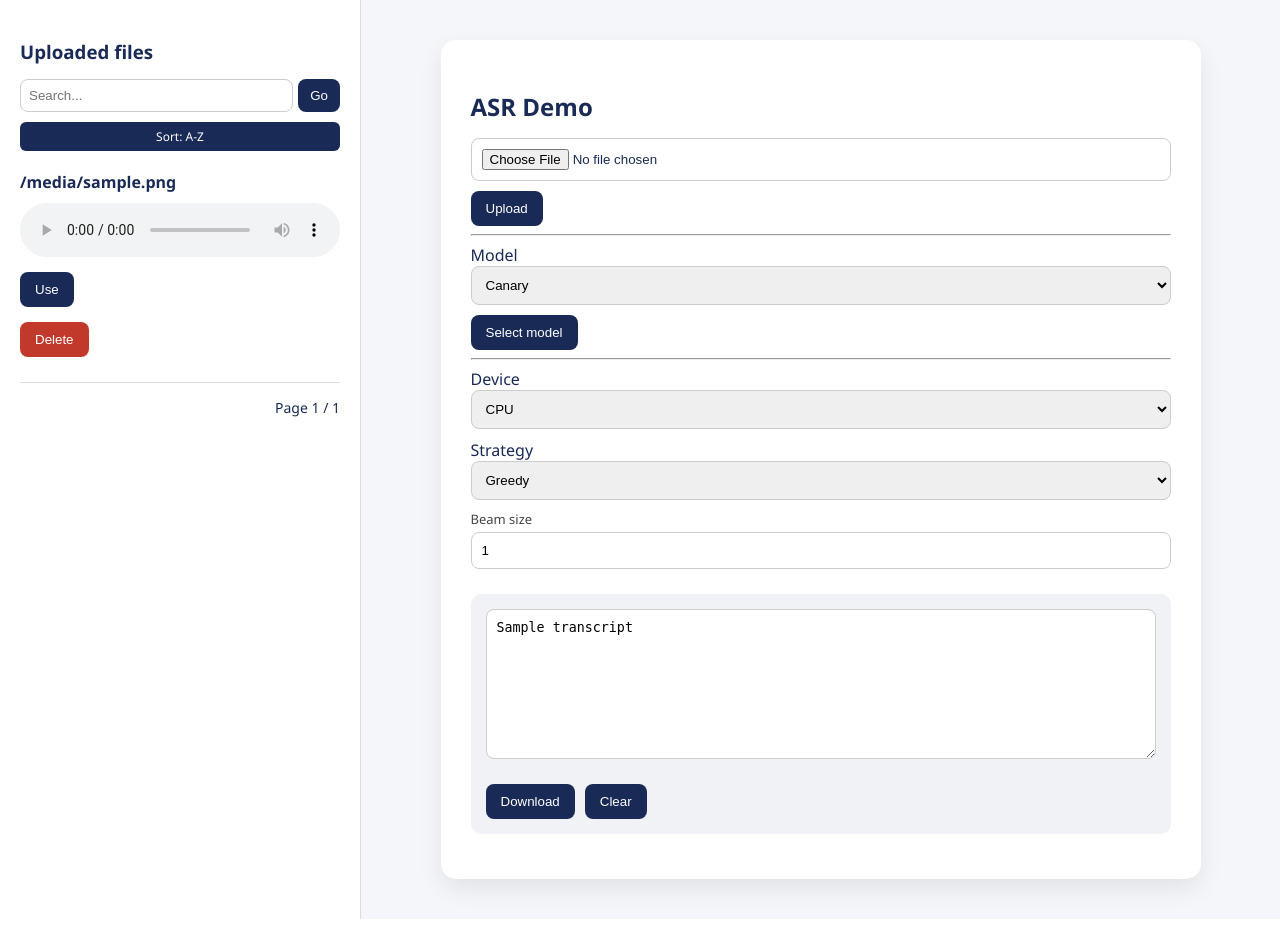
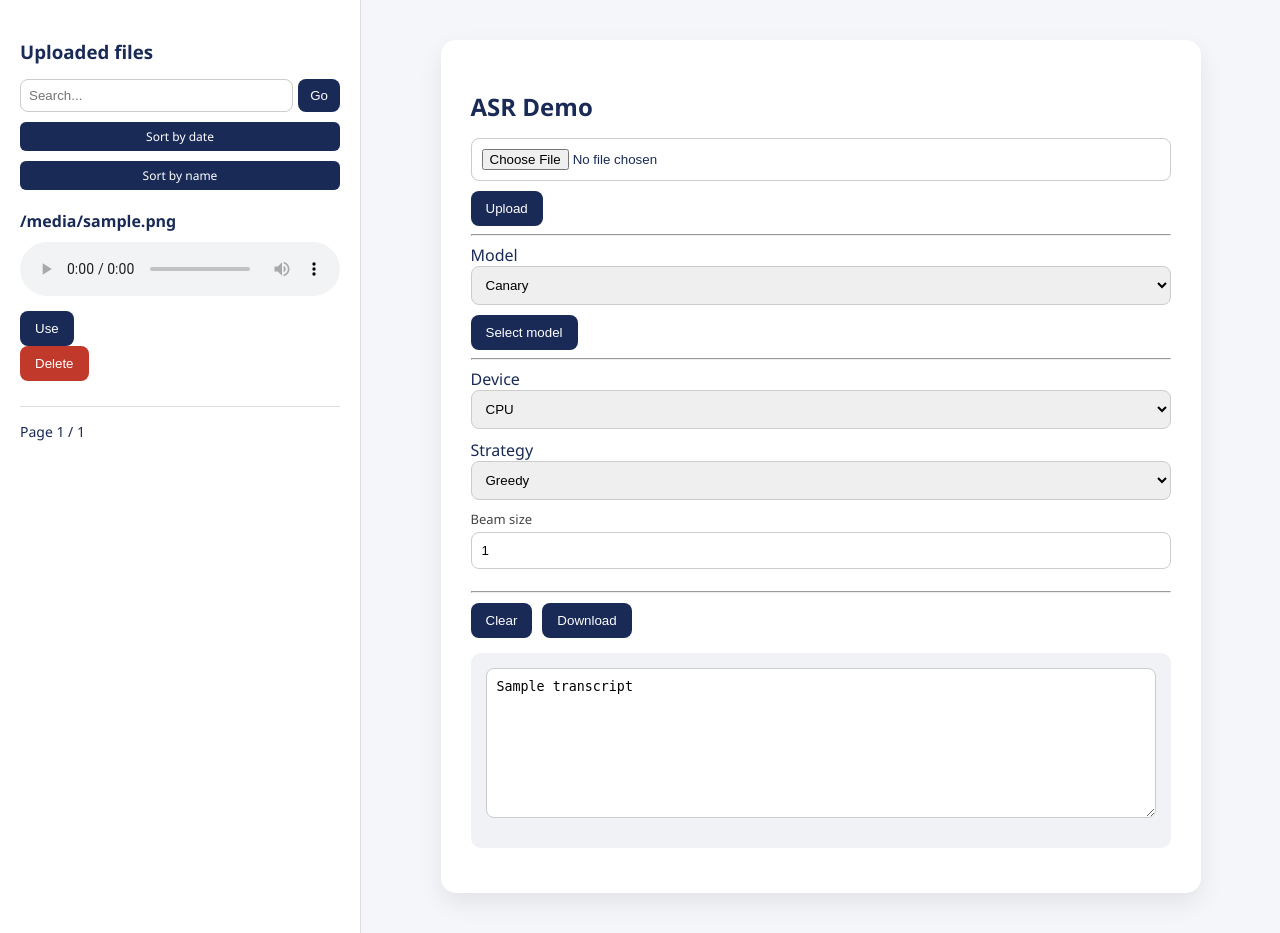
Before and after one commit to danieldedek/test2-image, a Flask app: template app/templates/index.html in a window 1280 px wide. Run offline with Flask 3, Linux system fonts and the light colour scheme; the template is opened without the code that fills it: most values are stand-ins (such as "Sample title", 1, 10 or a date in 2020); parts of the project's set-up code (start-up, migrations or seed data) failed here and were passed over.

Commit message:
Update index.html

```diff
--- a/app/templates/index.html
+++ b/app/templates/index.html
@@ -20,11 +20,12 @@
             <button>Go</button>
         </form>
 
-        {% if sort == "date" %}
-            <a class="sort-btn" href="{{ url_for('index', sort='name', search=search) }}">Sort: Date ↓</a>
-        {% else %}
-            <a class="sort-btn" href="{{ url_for('index', sort='date', search=search) }}">Sort: A-Z</a>
-        {% endif %}
+        <a class="sort-btn" href="{{ url_for('index', sort='date', search=search) }}">
+            Sort by date
+        </a>
+        <a class="sort-btn" href="{{ url_for('index', sort='name', search=search) }}">
+            Sort by name
+        </a>
 
         {% if files %}
         <ul>
@@ -37,10 +38,17 @@
                     <source src="{{ url_for('uploaded_file', filename=file) }}" type="audio/wav">
                 </audio>
 
-                <form method="POST">
-                    <input type="hidden" name="audio_file" value="{{ file }}">
-                    <button type="submit" name="action" value="use_file">Use</button>
-                </form>
+                <button
+                    type="submit"
+                    form="main-form"
+                    name="action"
+                    value="use_file"
+                    onclick="
+                        document.getElementById('audio_file_input').value='{{ file }}';
+                        document.getElementById('model_input').value=document.getElementById('model_select').value;
+                    ">
+                    Use
+                </button>
 
                 <form method="POST" action="{{ url_for('delete_file', filename=file) }}">
                     <button type="submit" style="background:#c0392b;">Delete</button>
@@ -49,27 +57,19 @@
             </li>
             {% endfor %}
         </ul>
+        {% endif %}
 
         <div class="pagination">
+            {% if page > 1 %}
+                <a href="{{ url_for('index', page=page-1, sort=sort, search=search) }}">← Prev</a>
+            {% endif %}
 
-            <div>
-                {% if page > 1 %}
-                    <a href="{{ url_for('index', page=page-1, sort=sort, search=search) }}">←</a>
-                {% endif %}
+            <span>Page {{ page }} / {{ total_pages }}</span>
 
-                {% if page < total_pages %}
-                    <a href="{{ url_for('index', page=page+1, sort=sort, search=search) }}">→</a>
-                {% endif %}
-            </div>
-
-            <div>
-                Page {{ page }} / {{ total_pages }}
-            </div>
-
+            {% if page < total_pages %}
+                <a href="{{ url_for('index', page=page+1, sort=sort, search=search) }}">Next →</a>
+            {% endif %}
         </div>
-        {% else %}
-            <p>No files</p>
-        {% endif %}
 
     </aside>
 
@@ -80,21 +80,28 @@
 
             <h2>ASR Demo</h2>
 
-            <form method="POST" enctype="multipart/form-data">
+            <form id="main-form" method="POST" enctype="multipart/form-data">
+
+                <input type="hidden" name="audio_file" id="audio_file_input">
+                <input type="hidden" name="selected_model" id="model_input" value="{{ selected_model }}">
 
                 <input type="file" name="file" accept=".wav">
-                <button type="submit" name="action" value="upload">Upload</button>
+                <button type="submit" name="action" value="upload">
+                    Upload
+                </button>
 
                 <hr>
 
                 <label>Model</label>
-                <select name="selected_model">
+                <select name="selected_model" id="model_select">
                     <option value="canary" {% if selected_model=="canary" %}selected{% endif %}>Canary</option>
                     <option value="parakeet" {% if selected_model=="parakeet" %}selected{% endif %}>Parakeet</option>
                     <option value="whisper" {% if selected_model=="whisper" %}selected{% endif %}>Whisper</option>
                 </select>
 
-                <button type="submit" name="action" value="select_model">Select model</button>
+                <button type="submit" name="action" value="select_model">
+                    Select model
+                </button>
 
                 <hr>
 
@@ -112,13 +119,15 @@
 
                 <div class="param">
                     <label>Beam size</label>
-                    <input type="number" name="beam_size" value="{{ beam_size }}">
+                    <input type="number" name="beam_size" value="{{ beam_size }}" min="1" max="10">
                 </div>
 
 
                 {% if selected_model == "canary" %}
+
                 <h3>Canary settings</h3>
 
+                <label>Language</label>
                 <select name="language">
                     <option value="cs" {% if language=="cs" %}selected{% endif %}>Czech</option>
                     <option value="en" {% if language=="en" %}selected{% endif %}>English</option>
@@ -135,7 +144,7 @@
                 </div>
 
                 <div class="param">
-                    <label>FP16 (GPU)</label>
+                    <label>FP16</label>
                     <label class="switch">
                         <input type="checkbox" name="fp16" {% if use_fp16 %}checked{% endif %}>
                         <span class="slider"></span>
@@ -149,10 +158,12 @@
                         <span class="slider"></span>
                     </label>
                 </div>
+
                 {% endif %}
 
 
                 {% if selected_model == "parakeet" %}
+
                 <h3>Parakeet settings</h3>
 
                 <div class="param">
@@ -171,16 +182,18 @@
                 </div>
 
                 <div class="param">
-                    <label>FP16 (GPU)</label>
+                    <label>FP16</label>
                     <label class="switch">
                         <input type="checkbox" name="fp16" {% if use_fp16 %}checked{% endif %}>
                         <span class="slider"></span>
                     </label>
                 </div>
+
                 {% endif %}
 
 
                 {% if selected_model == "whisper" %}
+
                 <h3>Whisper settings</h3>
 
                 <label>Language</label>
@@ -203,27 +216,28 @@
                         <span class="slider"></span>
                     </label>
                 </div>
+
                 {% endif %}
+
+                <hr>
+
+                <div class="button-row">
+                    <button type="submit" name="action" value="clear">
+                        Clear
+                    </button>
+
+                    {% if transcript %}
+                    <button type="submit" formaction="{{ url_for('download') }}" name="transcript" value="{{ transcript }}">
+                        Download
+                    </button>
+                    {% endif %}
+                </div>
 
             </form>
 
-
             {% if transcript %}
             <div class="card">
-
                 <textarea readonly>{{ transcript }}</textarea>
-
-                <div class="button-row">
-                    <form method="POST" action="/download">
-                        <input type="hidden" name="transcript" value="{{ transcript }}">
-                        <button>Download</button>
-                    </form>
-
-                    <form method="POST">
-                        <button name="action" value="clear">Clear</button>
-                    </form>
-                </div>
-
             </div>
             {% endif %}
 
```
